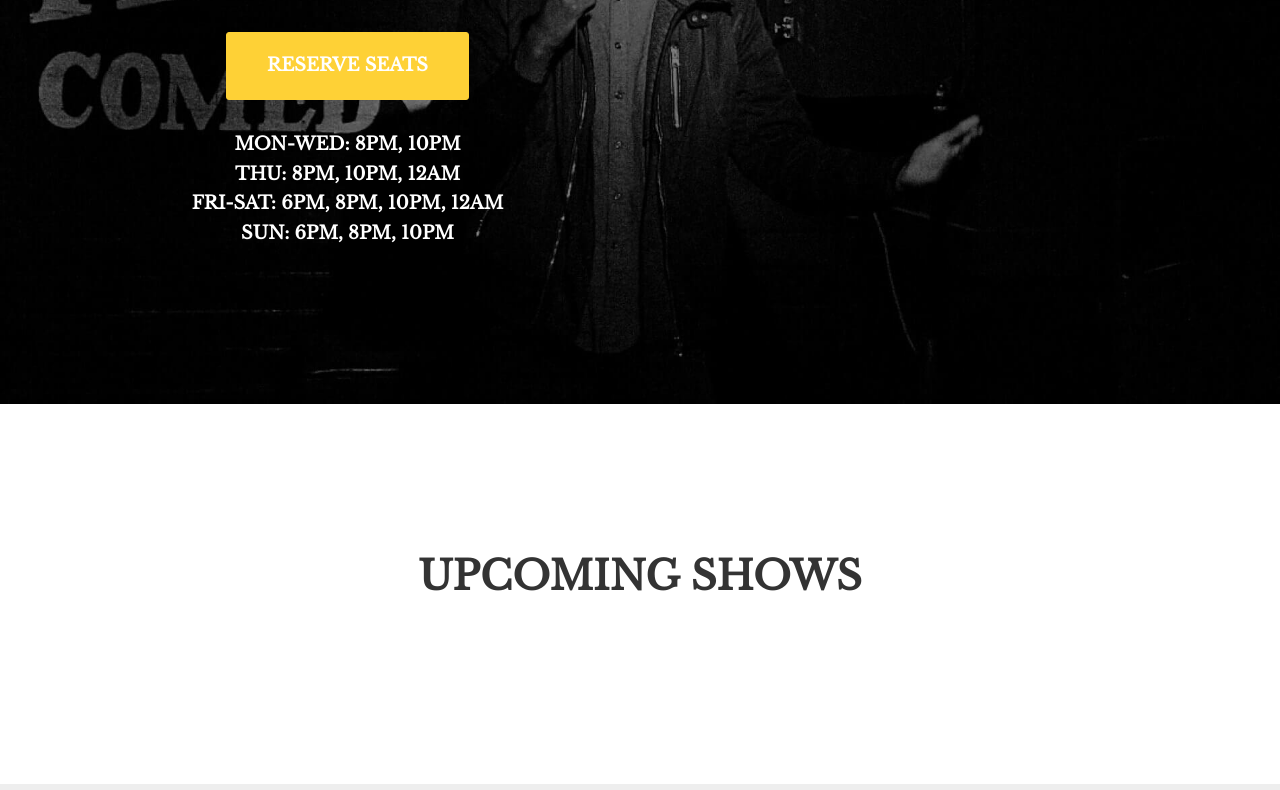
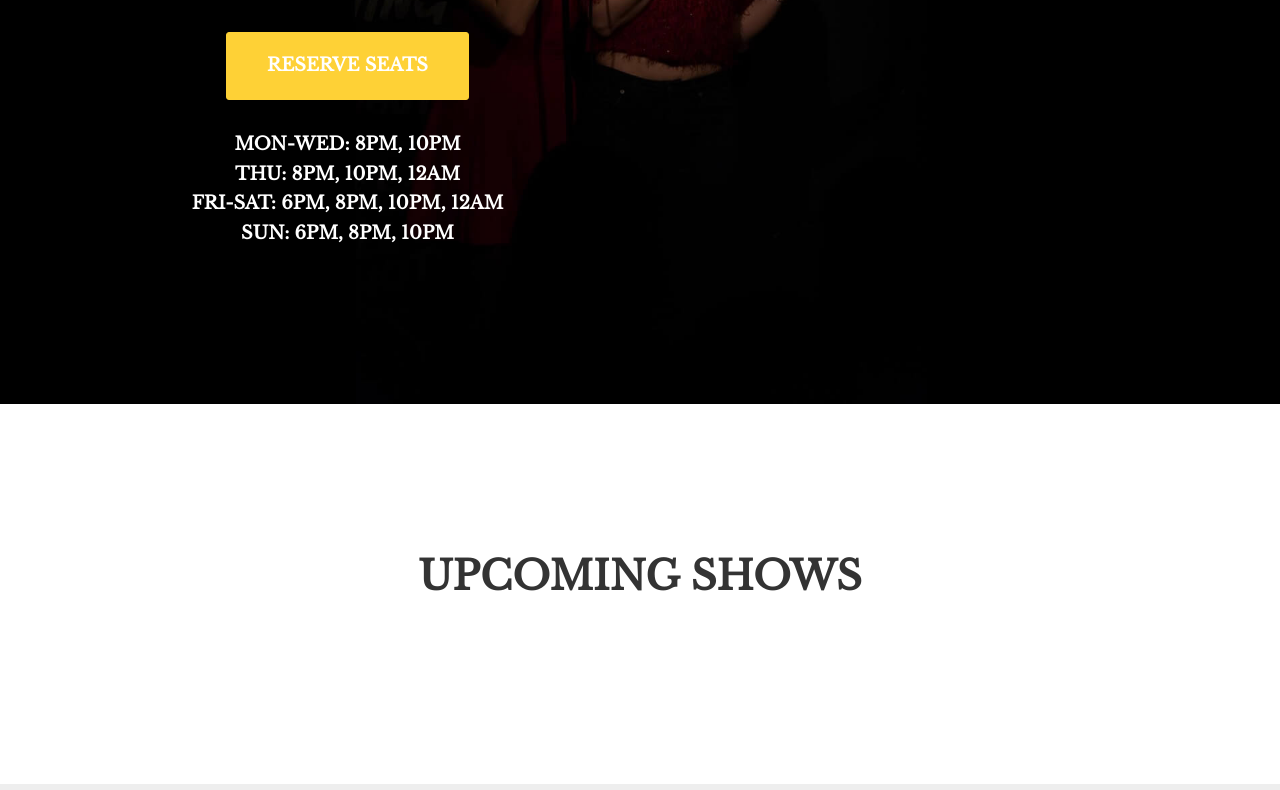
Before and after one commit to gustate/thelantern, a website: page index.html in a window 1280 px wide. Shown: the part 379-1169 px from the top of the page. Drawn offline with nearby package versions, Linux system fonts and the light colour scheme; a script that the page names is missing; a web font is replaced by a local one.

Commit message:
change background photo to alex and katie

```diff
--- a/css/agency.css
+++ b/css/agency.css
@@ -229,7 +229,7 @@ fieldset[disabled] .btn-xl.active {
   }
 }
 header {
-  background-image: url('../img/usama-bg-2.jpg');
+  background-image: url('../img/alex-katie-bg.jpg');
   background-repeat: no-repeat;
   background-attachment: scroll;
   background-position: center center;
```
Also changed, not shown: img/alex-katie-bg.jpg (added).
